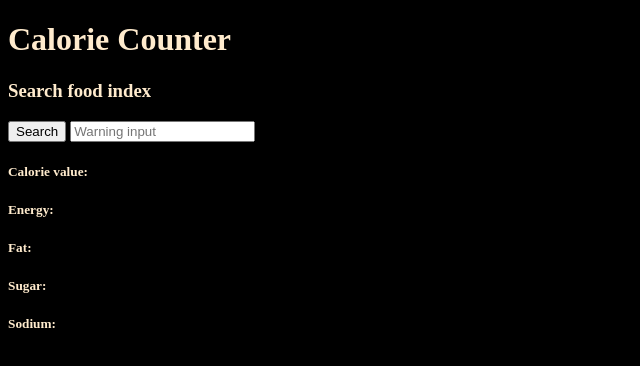
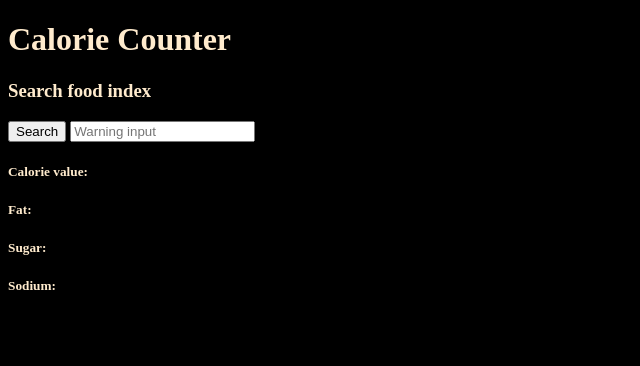
Before and after one commit to tronglongphung/calorie-burner, a plain HTML site: page index.html in a window 1280 px wide. Shown: the whole page, without its empty margins (0-640 px from the left). Drawn offline with Linux system fonts and the light colour scheme.

Commit message:
removed energy id

```diff
--- a/index.html
+++ b/index.html
@@ -37,7 +37,8 @@
                     <div>
                         <div class="container">
                             <h5 id="calorieValue">Calorie value:</h5>
-                            <h5 id="energy">Energy:</h5>
+                            <!-- <h5 id="energy">Energy:</h5> -->
+                            <!-- energy and calorie values are the same - only one required -->
                             <h5 id="fat">Fat:</h5>
                             <h5 id="sugar">Sugar:</h5>
                             <h5 id="sodium">Sodium:</h5>
```
